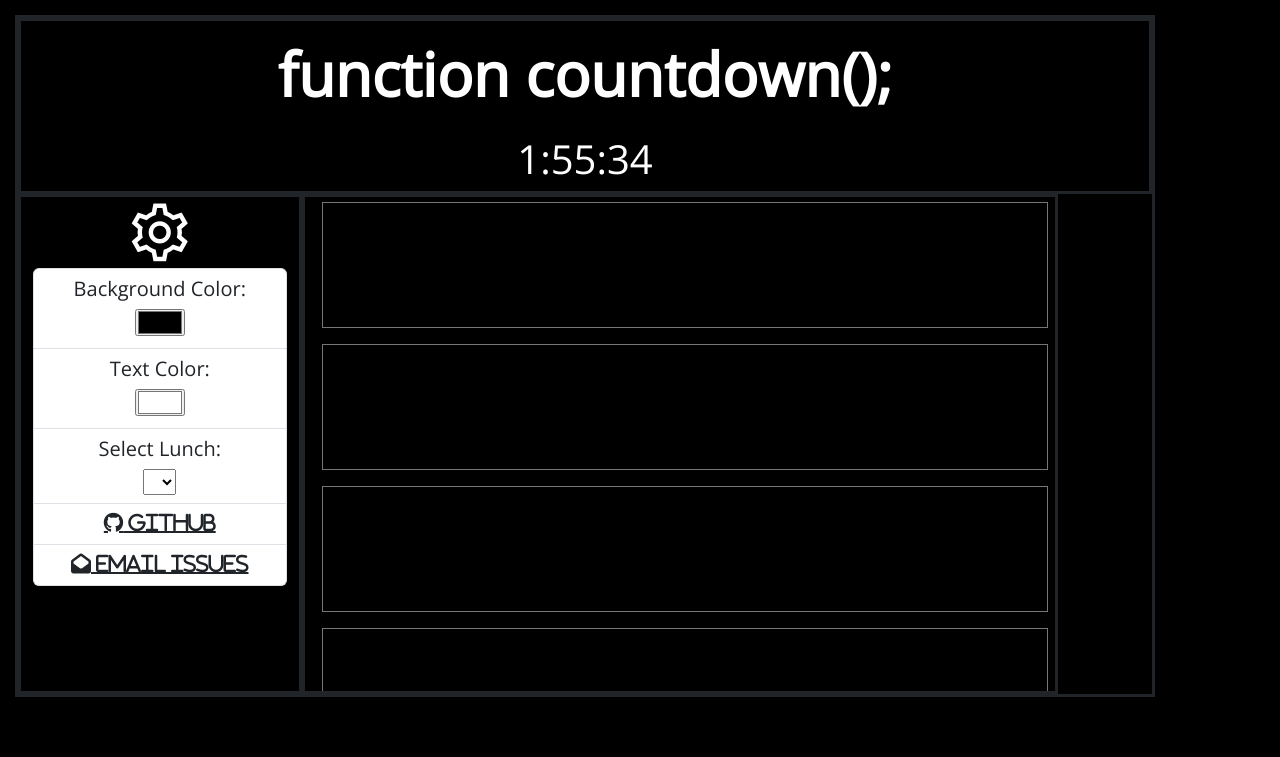
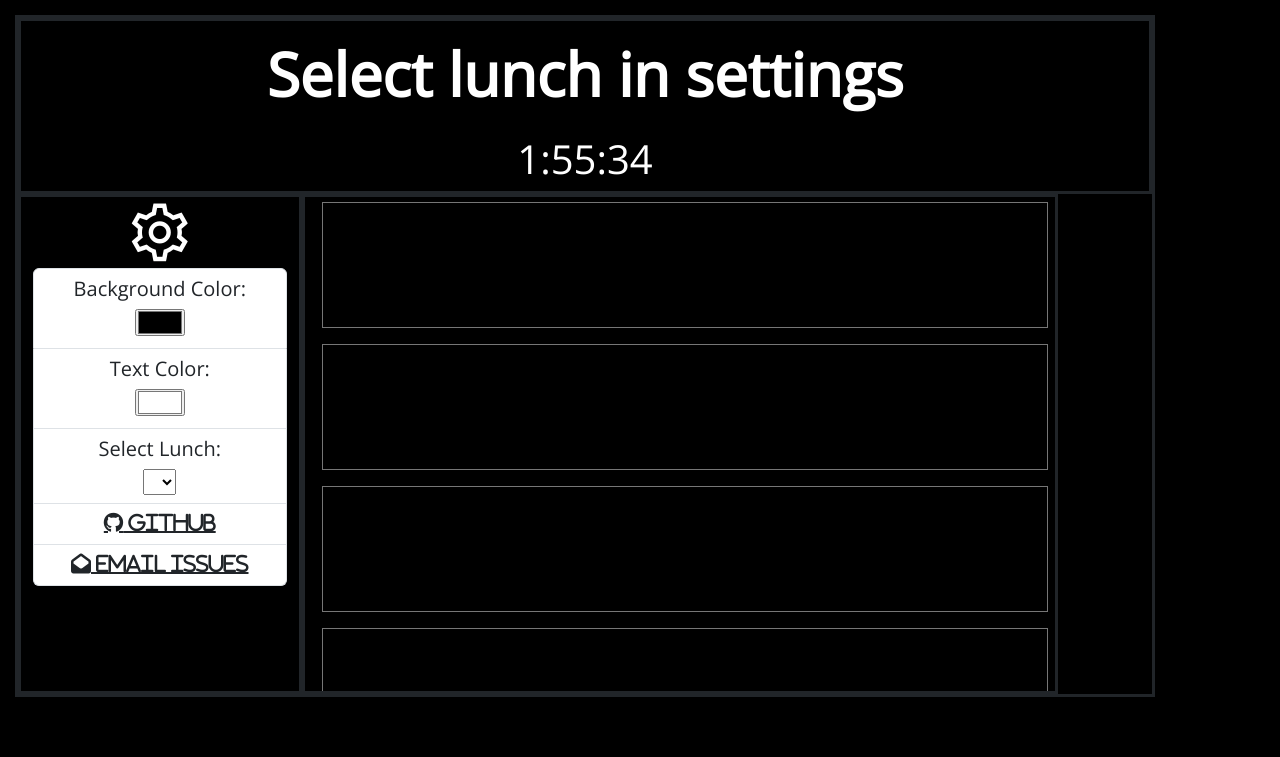
Before and after one commit to ratsenior/lhscountdown, a plain HTML site: page index.html in a window 1280 px wide. Drawn offline with nearby package versions, Linux system fonts and the light colour scheme.

Commit message:
Update index.html

```diff
--- a/index.html
+++ b/index.html
@@ -17,7 +17,7 @@
     <div class="container" style="border-width: 3px;border-style: solid;margin: 15px;width: auto;height: auto;">
         <div class="row">
             <div class="col-md-12 col-xxl-12">
-                <h1 id="countdown" class="content" style="padding: 17px;text-align: center;font-weight: bold;font-size: 60px;">function countdown();</h1>
+                <h1 id="countdown" class="content" style="padding: 17px;text-align: center;font-weight: bold;font-size: 60px;">Select lunch in settings</h1>
                 <h2 id="time" class="content" style="text-align: center;font-size: 40px;">function startTime();</h2>
             </div>
         </div>
```
